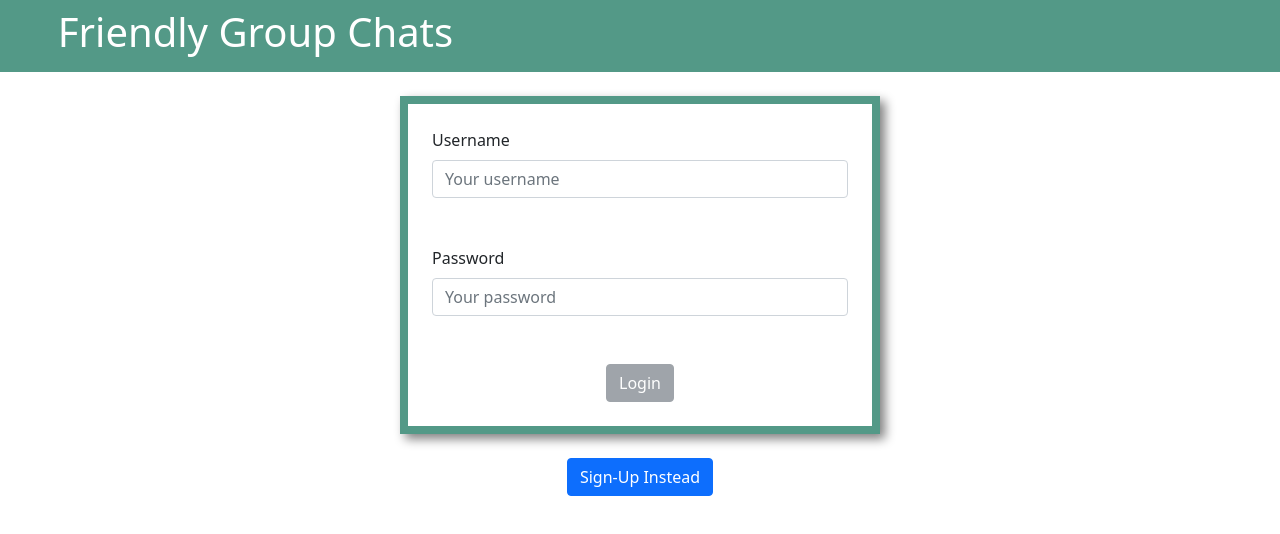
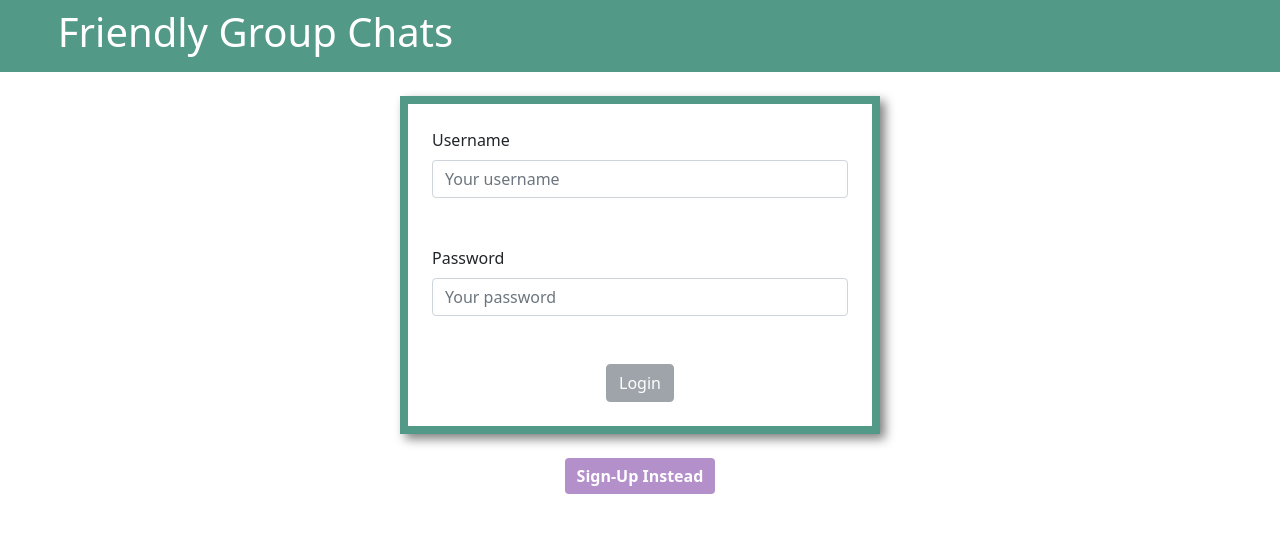
Before and after one commit to SowmyaNagayya/friendly-group-chats, a React (Create React App) app in the folder client/: page / in a window 1280 px wide. Shown: the top 534 px of the page. Built offline with nearby package versions, Linux system fonts and the light colour scheme.

Commit message:
login signup button color changes

```diff
--- a/client/src/components/Login.js
+++ b/client/src/components/Login.js
@@ -99,7 +99,7 @@ const LoginForm = () => {
         <Button
           href="/signup"
           type="submit"
-          variant="primary"
+          style={{backgroundColor: "#b490ca", color: "white", fontWeight: "bold", border: "none"}}
         >
           Sign-Up Instead
         </Button>
--- a/client/src/components/Signup.js
+++ b/client/src/components/Signup.js
@@ -117,7 +117,7 @@ const SignupForm = () => {
         <Button
           href="/"
           type="submit"
-          variant="primary"
+          style={{backgroundColor: "#b490ca", color: "white", fontWeight: "bold", border: "none"}}
         >
           Login Instead
         </Button>
```
